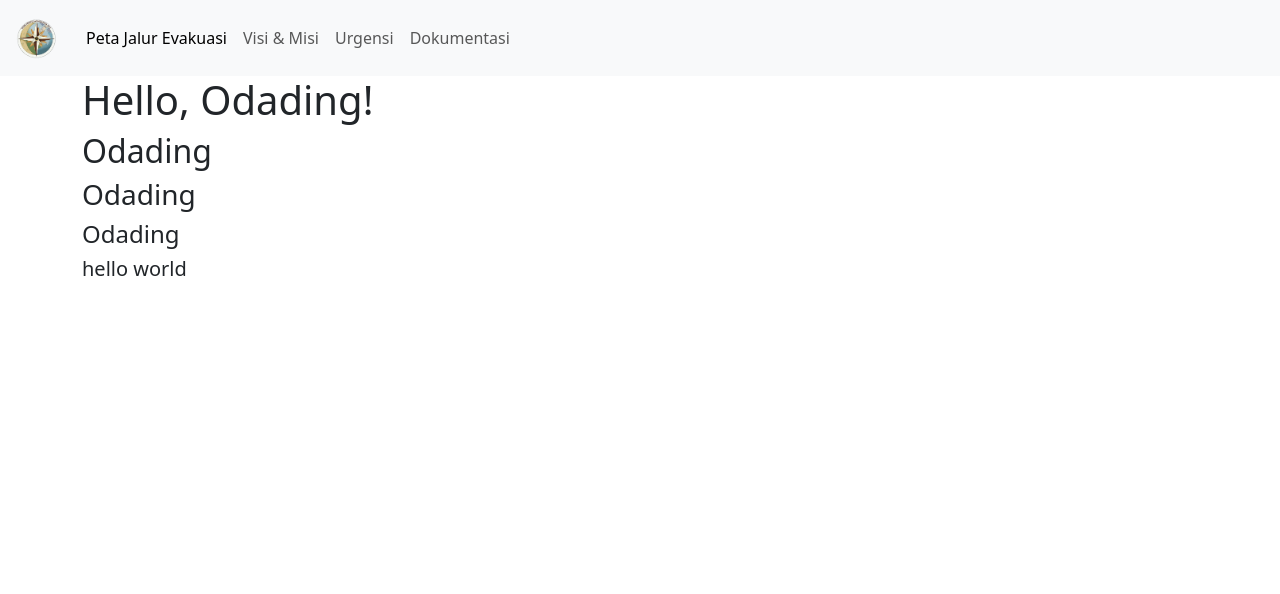
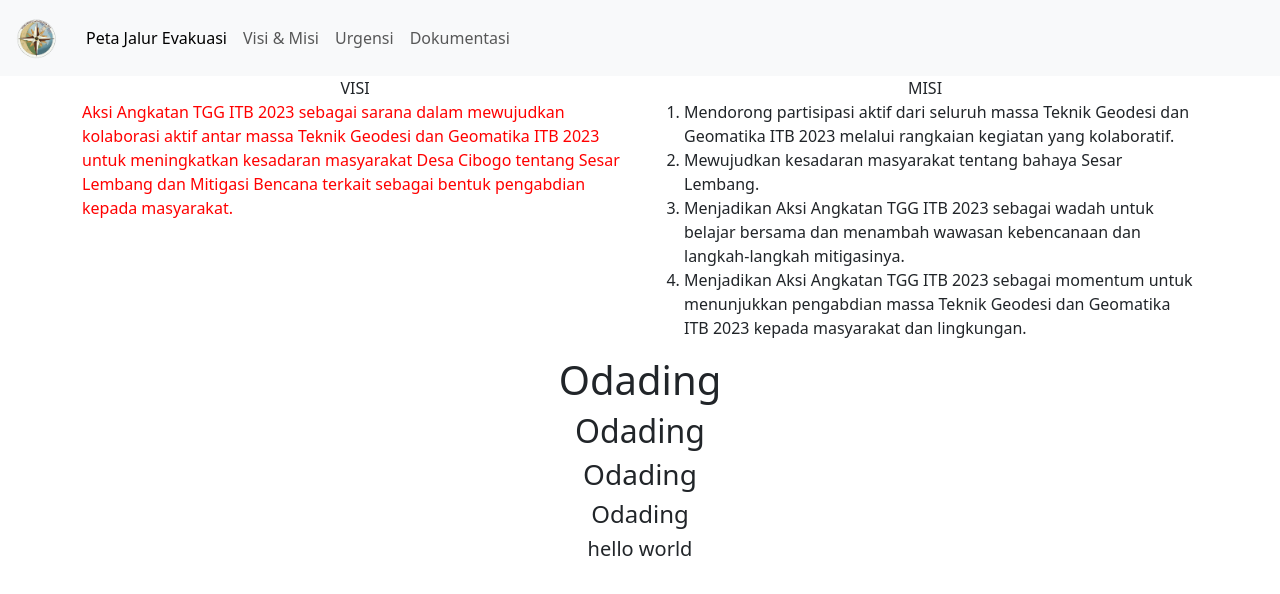
Before and after one commit to ArvalaHere/Website-Aksang-TGG-23, a plain HTML site: page index.html in a window 1280 px wide. Drawn offline with nearby package versions, Linux system fonts and the light colour scheme.

Commit message:
general additions
navbar
formatted visi & misi
style.css

```diff
--- a/index.html
+++ b/index.html
@@ -5,14 +5,14 @@
         <meta name="viewport" content="width=device-width, initial-scale=1">
         <title>Aksi Angkatan Teknik Geodesi dan Geomatika ITB 23</title>
         <!-- CSS -->
+        <link href="style.css" rel="stylesheet">
         <link href="https://cdn.jsdelivr.net/npm/bootstrap@5.3.3/dist/css/bootstrap.min.css" rel="stylesheet" integrity="sha384-QWTKZyjpPEjISv5WaRU9OFeRpok6YctnYmDr5pNlyT2bRjXh0JMhjY6hW+ALEwIH" crossorigin="anonymous">
     </head>
     <body>
-
       <!-- Navbar -->
-      <nav class="navbar navbar-expand-lg bg-body-tertiary">
+      <nav class="navbar navbar-expand-lg bg-body-tertiary sticky-top">
         <div class="container-fluid">
-          <a class="navbar-brand" href="#">
+          <a class="navbar-brand" href="#top">
             <img src="/assets/logo_angkatan.png" alt="Logo" width="50" height="50">
           </a>
           <button class="navbar-toggler" type="button" data-bs-toggle="collapse" data-bs-target="#navbarNavAltMarkup" aria-controls="navbarNavAltMarkup" aria-expanded="false" aria-label="Toggle navigation">
@@ -21,7 +21,7 @@
           <div class="collapse navbar-collapse" id="navbarNavAltMarkup">
             <div class="navbar-nav">
               <a class="nav-link active" aria-current="page" href="#">Peta Jalur Evakuasi</a>
-              <a class="nav-link" href="#">Visi & Misi</a>
+              <a class="nav-link" href="#visi_misi">Visi & Misi</a>
               <a class="nav-link" href="#">Urgensi</a>
               <a class="nav-link" aria-disabled="false">Dokumentasi</a>
             </div>
@@ -30,8 +30,34 @@
       </nav>
       <!-- Navbar END -->
 
+      <!-- Section []: Visi & Misi -->
+      <div class="container text-center">
+        <div class="row">
+          <div class="col" id="visi_misi">
+            <a>VISI</a>
+            <p class="text-start">Aksi Angkatan TGG ITB 2023 sebagai sarana dalam mewujudkan kolaborasi aktif
+              antar massa Teknik Geodesi dan Geomatika ITB 2023 untuk meningkatkan kesadaran
+              masyarakat Desa Cibogo tentang Sesar Lembang dan Mitigasi Bencana terkait sebagai
+              bentuk pengabdian kepada masyarakat.</p>
+          </div>
+          <div class="col">
+            <a>MISI</a>
+            <ol class="text-start">
+              <li>Mendorong partisipasi aktif dari seluruh massa Teknik Geodesi dan Geomatika ITB
+                2023 melalui rangkaian kegiatan yang kolaboratif.</li>
+              <li>Mewujudkan kesadaran masyarakat tentang bahaya Sesar Lembang.</li>
+              <li>Menjadikan Aksi Angkatan TGG ITB 2023 sebagai wadah untuk belajar bersama dan
+                menambah wawasan kebencanaan dan langkah-langkah mitigasinya.</li>
+              <li>Menjadikan Aksi Angkatan TGG ITB 2023 sebagai momentum untuk menunjukkan
+                pengabdian massa Teknik Geodesi dan Geomatika ITB 2023 kepada masyarakat dan
+                lingkungan.</li>
+            </ol>
+          </div>
+      </div>
+      <!-- Section []: Visi & Misi END -->
+
         <div class="container">
-            <h1>Hello, Odading!</h1>
+            <h1>Odading</h1>
             <h2>Odading</h2>
             <h3>Odading</h3>
             <h4>Odading</h4>
--- /dev/null
+++ b/style.css
@@ -0,0 +1,4 @@
+/* Kita tunggu design dari UI UX */
+p {
+    color:red
+}
```
